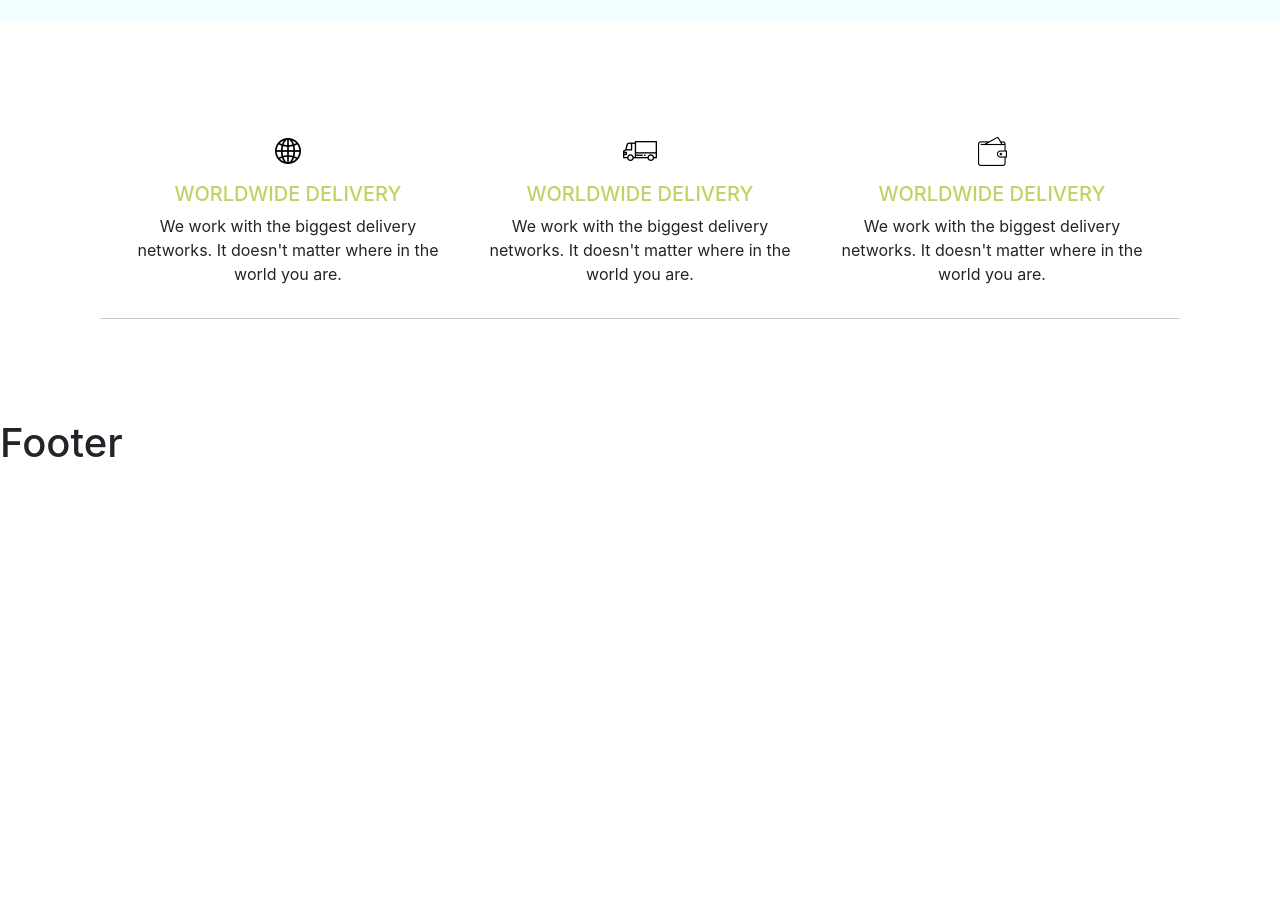
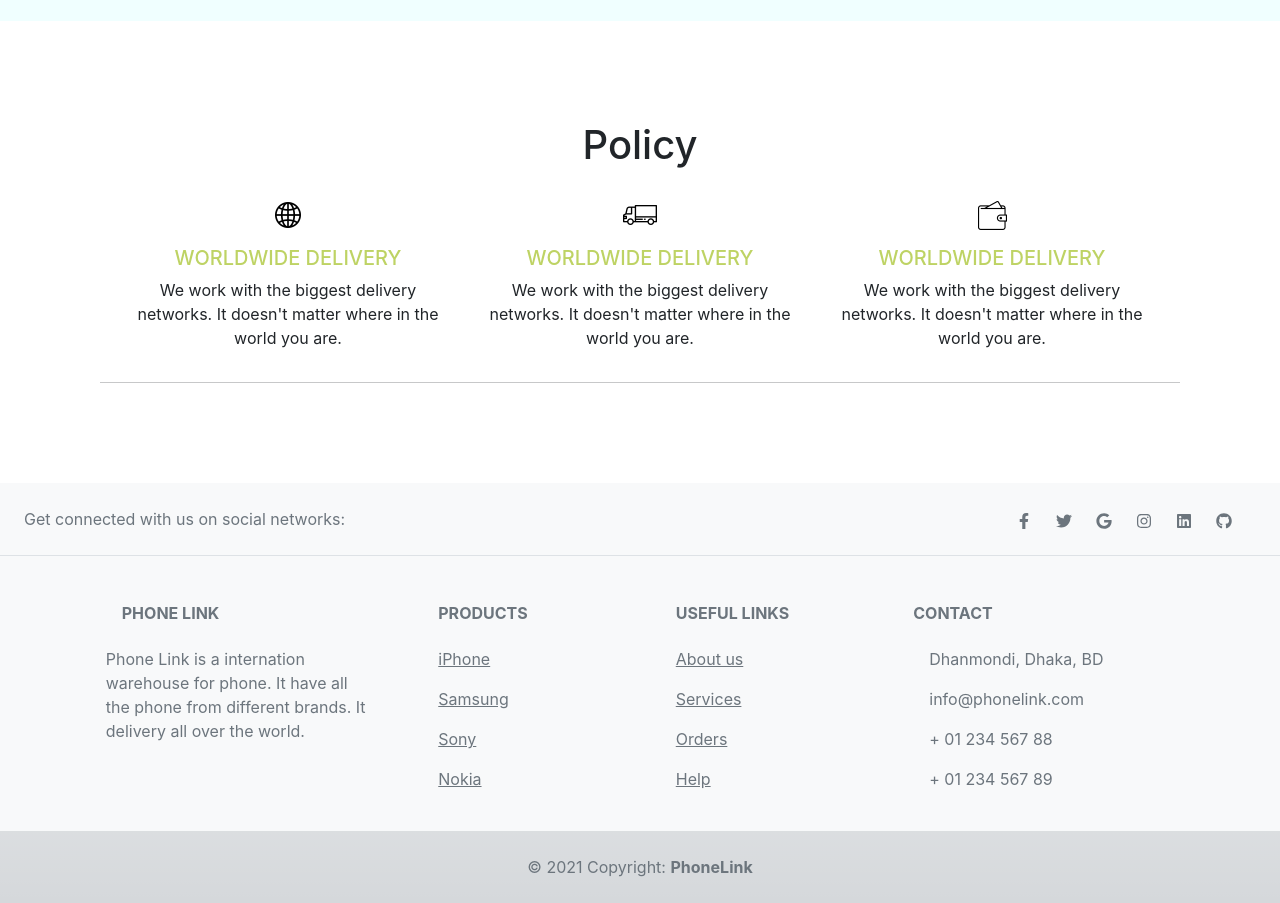
Before and after one commit to EkramH/phonelink-client-side, a React (Create React App) app: page /home in a window 1280 px wide. Shown: the part 540-1443 px from the top of the page. Before the commit the page ends 1015 px from the top, so only its background shows below. Built offline with nearby package versions, Linux system fonts and the light colour scheme.

Commit message:
footer component done

```diff
--- a/package.json
+++ b/package.json
@@ -10,6 +10,7 @@
     "react": "^18.1.0",
     "react-bootstrap": "^2.3.1",
     "react-dom": "^18.1.0",
+    "react-icons": "^4.3.1",
     "react-router-dom": "^6.3.0",
     "react-scripts": "5.0.1",
     "web-vitals": "^2.1.4"
--- a/src/components/Footer/Footer.js
+++ b/src/components/Footer/Footer.js
@@ -1,11 +1,132 @@
 import React from "react";
 import "./Footer.css";
+import {
+  FaFacebookF,
+  FaTwitter,
+  FaGoogle,
+  FaInstagram,
+  FaLinkedin,
+  FaGithub,
+} from "react-icons/fa";
 
 const Footer = () => {
   return (
-    <div>
-      <h1>Footer</h1>
-    </div>
+    <>
+      <footer className="text-center text-lg-start bg-light text-muted">
+        <section className="d-flex justify-content-center justify-content-lg-between p-4 border-bottom">
+          <div className="me-5 d-none d-lg-block">
+            <span>Get connected with us on social networks:</span>
+          </div>
+
+          <div>
+            <a href="https://facebook.com/" class="me-4 text-reset">
+              <FaFacebookF></FaFacebookF>
+            </a>
+            <a href="https://twitter.com/" class="me-4 text-reset">
+              <FaTwitter></FaTwitter>
+            </a>
+            <a href="https://google.com/" class="me-4 text-reset">
+              <FaGoogle></FaGoogle>
+            </a>
+            <a href="https://instagram.com/" class="me-4 text-reset">
+              <FaInstagram></FaInstagram>
+            </a>
+            <a href="https://linkedin.com/" class="me-4 text-reset">
+              <FaLinkedin></FaLinkedin>
+            </a>
+            <a href="https://github.com/" class="me-4 text-reset">
+              <FaGithub></FaGithub>
+            </a>
+          </div>
+        </section>
+
+        <section className="">
+          <div className="container text-center text-md-start mt-5">
+            <div className="row mt-3">
+              <div className="col-md-3 col-lg-4 col-xl-3 mx-auto mb-4">
+                <h6 className="text-uppercase fw-bold mb-4">
+                  <i className="fas fa-gem me-3"></i>Phone Link
+                </h6>
+                <p>
+                  Phone Link is a internation warehouse for phone. It have all
+                  the phone from different brands. It delivery all over the
+                  world.
+                </p>
+              </div>
+
+              <div className="col-md-2 col-lg-2 col-xl-2 mx-auto mb-4">
+                <h6 className="text-uppercase fw-bold mb-4">Products</h6>
+                <p>
+                  <a href="#!" className="text-reset">
+                    iPhone
+                  </a>
+                </p>
+                <p>
+                  <a href="#!" className="text-reset">
+                    Samsung
+                  </a>
+                </p>
+                <p>
+                  <a href="#!" className="text-reset">
+                    Sony
+                  </a>
+                </p>
+                <p>
+                  <a href="#!" className="text-reset">
+                    Nokia
+                  </a>
+                </p>
+              </div>
+
+              <div className="col-md-3 col-lg-2 col-xl-2 mx-auto mb-4">
+                <h6 className="text-uppercase fw-bold mb-4">Useful links</h6>
+                <p>
+                  <a href="#!" className="text-reset">
+                    About us
+                  </a>
+                </p>
+                <p>
+                  <a href="#!" className="text-reset">
+                    Services
+                  </a>
+                </p>
+                <p>
+                  <a href="#!" className="text-reset">
+                    Orders
+                  </a>
+                </p>
+                <p>
+                  <a href="#!" className="text-reset">
+                    Help
+                  </a>
+                </p>
+              </div>
+
+              <div className="col-md-4 col-lg-3 col-xl-3 mx-auto mb-md-0 mb-4">
+                <h6 className="text-uppercase fw-bold mb-4">Contact</h6>
+                <p>
+                  <i className="fas fa-home me-3"></i> Dhanmondi, Dhaka, BD
+                </p>
+                <p>
+                  <i className="fas fa-envelope me-3"></i>
+                  info@phonelink.com
+                </p>
+                <p>
+                  <i className="fas fa-phone me-3"></i> + 01 234 567 88
+                </p>
+                <p>
+                  <i className="fas fa-print me-3"></i> + 01 234 567 89
+                </p>
+              </div>
+            </div>
+          </div>
+        </section>
+
+        <div className="text-center p-4 bg-secondary bg-gradient bg-opacity-25 ">
+          © 2021 Copyright: <b>PhoneLink</b>
+        </div>
+      </footer>
+    </>
   );
 };
 
--- a/src/pages/Home/Home.js
+++ b/src/pages/Home/Home.js
@@ -24,6 +24,7 @@ const Home = () => {
       {/* Policy section */}
       <div className="policy-section">
         <div className="container">
+          <h1 className="text-center mb-3">Policy</h1>
           <div className="policy-container d-flex text-center">
             <div className="policy-wrapper px-3">
               <img className="img-fluid my-3 policy-icon" src={icon1} alt="" />
```
Also changed, not shown: 1 other file (tests, documents, lock files or other folders).
